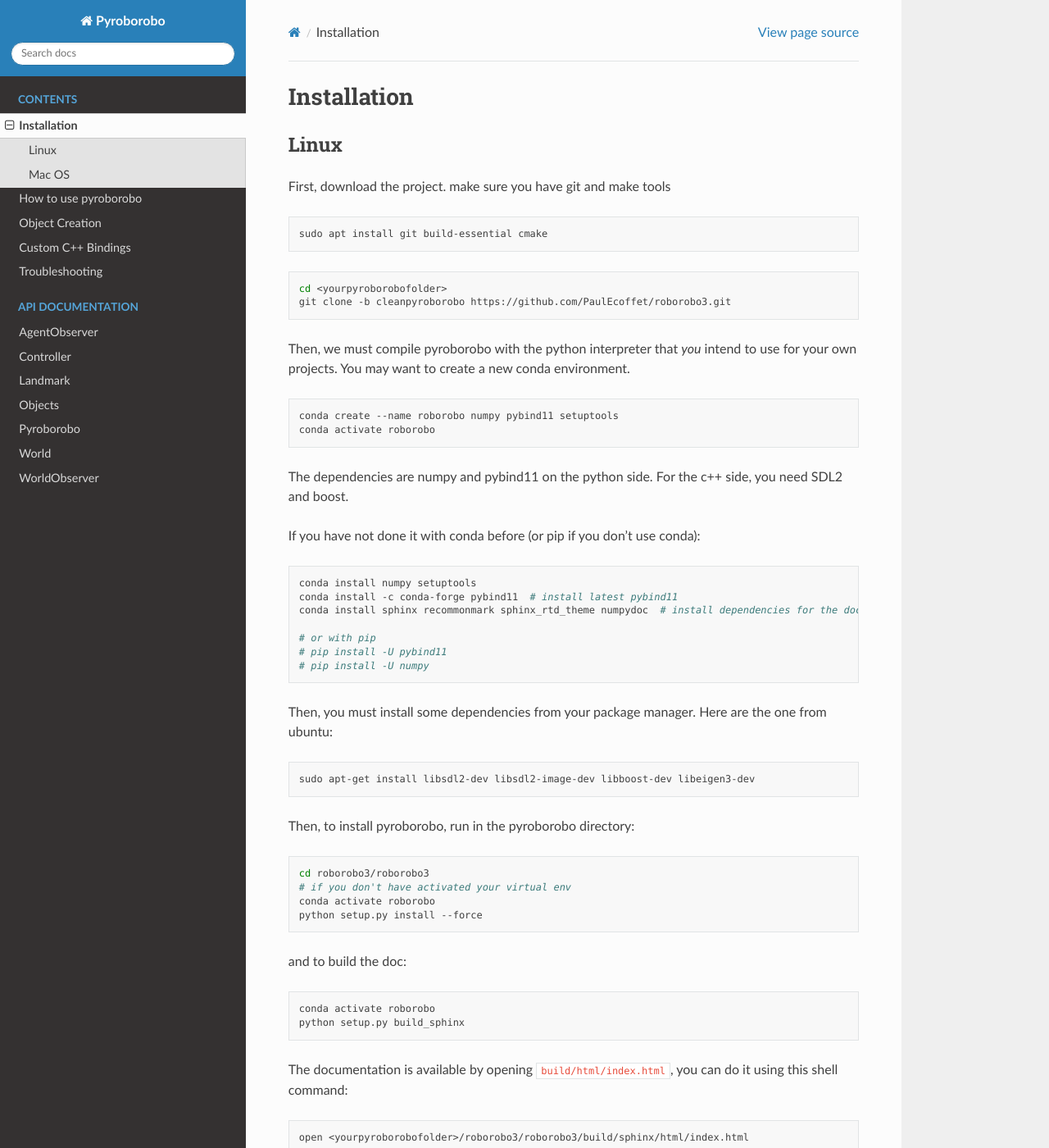
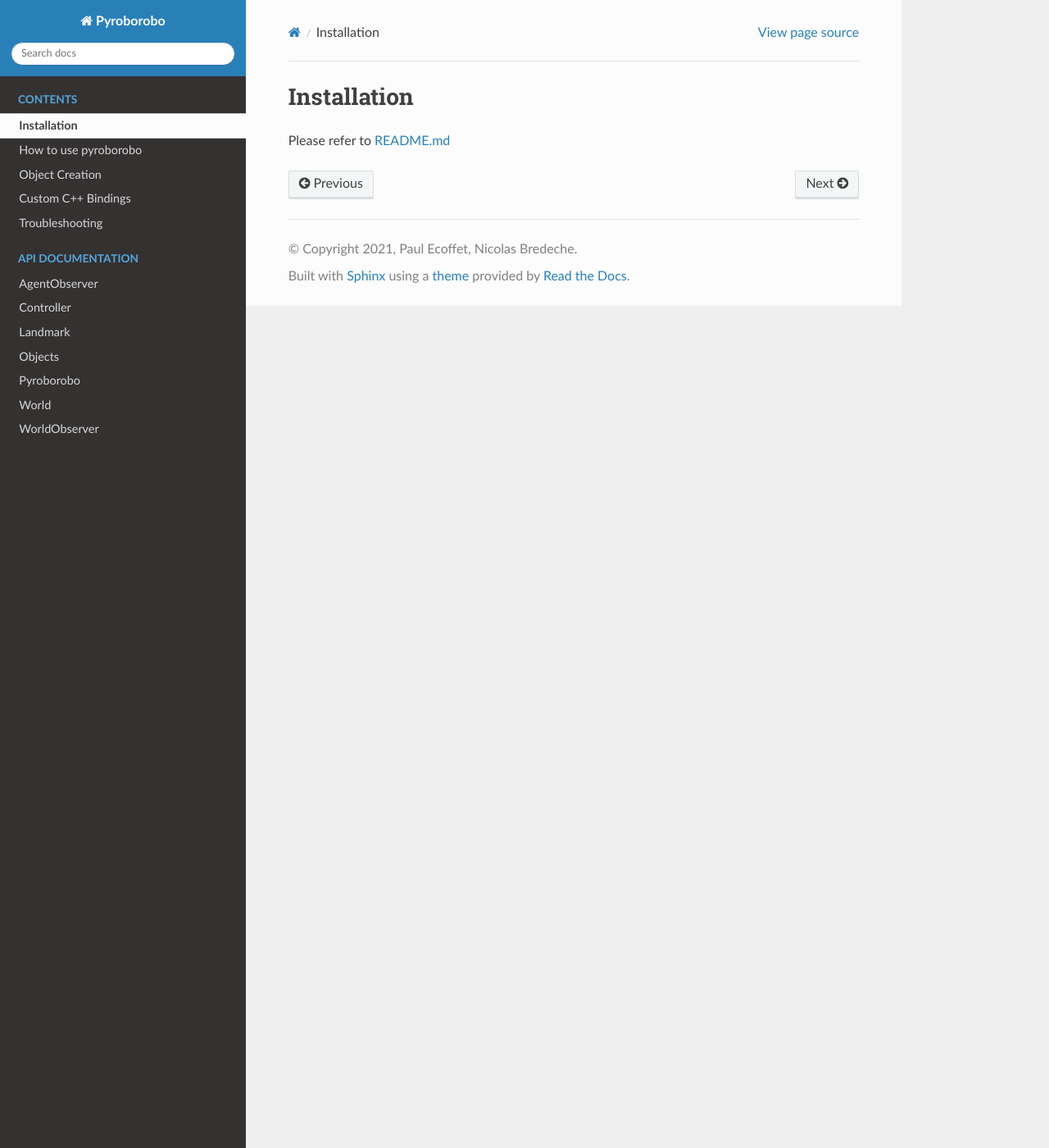
Before and after one commit to nekonaute/roborobo4, a Sphinx documentation site: the page built from docs/tuto/installation.md, in a window 1280 px wide and 1400 px high. Shown: the whole window at 82% size. Built offline with Sphinx 7.4.7 and the Read the Docs theme 2.0.0, drawn with Linux system fonts in a browser that asks for light colours; some of the changed text lies outside the part shown.

````diff
--- a/docs/tuto/installation.md
+++ b/docs/tuto/installation.md
@@ -1,139 +1,3 @@
 # Installation
 
-## Linux
-
-First, download the project. make sure you have git and make tools
-
-```bash
-sudo apt install git build-essential cmake
-```
-
-```bash
-cd <yourpyroborobofolder>
-git clone -b cleanpyroborobo https://github.com/PaulEcoffet/roborobo3.git
-```
-
-Then, we must compile pyroborobo with the python interpreter that *you* intend to use for your own projects. You may want to create a new conda environment.
-
-```bash
-conda create --name roborobo numpy pybind11 setuptools
-conda activate roborobo
-```
-
-The dependencies are numpy and pybind11 on the python side. For the c++ side, you need SDL2 and boost.
-
-If you have not done it with conda before (or pip if you don’t use conda):
-
-```bash
-conda install numpy setuptools
-conda install -c conda-forge pybind11  # install latest pybind11
-conda install sphinx recommonmark sphinx_rtd_theme numpydoc  # install dependencies for the doc
-
-# or with pip
-# pip install -U pybind11
-# pip install -U numpy
-```
-
-Then, you must install some dependencies from your package manager. Here are the one from ubuntu:
-
-```bash
-sudo apt-get install libsdl2-dev libsdl2-image-dev libboost-dev libeigen3-dev
-```
-
-Then, to install pyroborobo, run in the pyroborobo directory:
-
-```bash
-cd roborobo3/roborobo3
-# if you don't have activated your virtual env
-conda activate roborobo
-python setup.py install --force
-```
-
-and to build the doc:
-
-```bash
-conda activate roborobo
-python setup.py build_sphinx
-```
-
-
-The documentation is available by opening `build/html/index.html`, you can do it using this shell command:
-
-```bash
-open <yourpyroborobofolder>/roborobo3/roborobo3/build/sphinx/html/index.html
-```
-
-
-The documentation is available by opening `docs/_build/html/index.html`, you can do it using this shell command:
-
-```bash
-xdg-open <yourpyroborobofolder>/roborobo3/roborobo3/docs/_build/html/index.html
-```
-
-
-Many examples are available
-on [github in the py_example folder](https://github.com/PaulEcoffet/roborobo3/tree/cleanpyroborobo/roborobo3/pyRoborobo_examples).
-
-## Mac OS
-
-First, download the project :
-
-```bash
-cd <yourpyroborobofolder>
-git clone -b cleanpyroborobo https://github.com/PaulEcoffet/roborobo3.git
-```
-
-Then, we must compile pyroborobo with the python interpreter that *you* intend to use for your own projects. You may want to create a new conda environment.
-
-```bash
-conda create --name roborobo numpy pybind11 setuptools
-conda activate roborobo
-```
-
-The dependencies are numpy and pybind11 on the python side. For the c++ side, you need SDL2 and boost.
-
-If you have not done it with conda before:
-
-```bash
-conda install numpy setuptools
-conda install -c conda-forge pybind11  # install latest pybind11
-conda install sphinx recommonmark sphinx_rtd_theme numpydoc  # install dependencies for doc generation
-# or with pip
-# pip install -U pybind11
-# pip install -U numpy
-```
-
-I use the SDL2 from brew, it *might* work with the .framework. If it does not :
-
-```bash
-brew install sdl2
-brew install sdl2_image
-brew install boost
-brew install eigen
-brew install cmake
-```
-
-Then, to install pyroborobo, run
-
-```
-cd roborobo3/roborobo3
-python setup.py install --force
-```
-
-and to build the doc:
-
-```bash
-conda activate roborobo
-python setup.py build_sphinx
-```
-
-
-The documentation is available by opening `build/html/index.html`, you can do it using this shell command:
-
-```bash
-open <yourpyroborobofolder>/roborobo3/roborobo3/build/sphinx/html/index.html
-```
-
-
-Many examples are available
-on [github in the py_example folder](https://github.com/PaulEcoffet/roborobo3/tree/cleanpyroborobo/roborobo3/pyRoborobo_examples).
+Please refer to [README.md](https://github.com/nekonaute/roborobo4/README.md)
````
Also changed, not shown: 8 other files.
